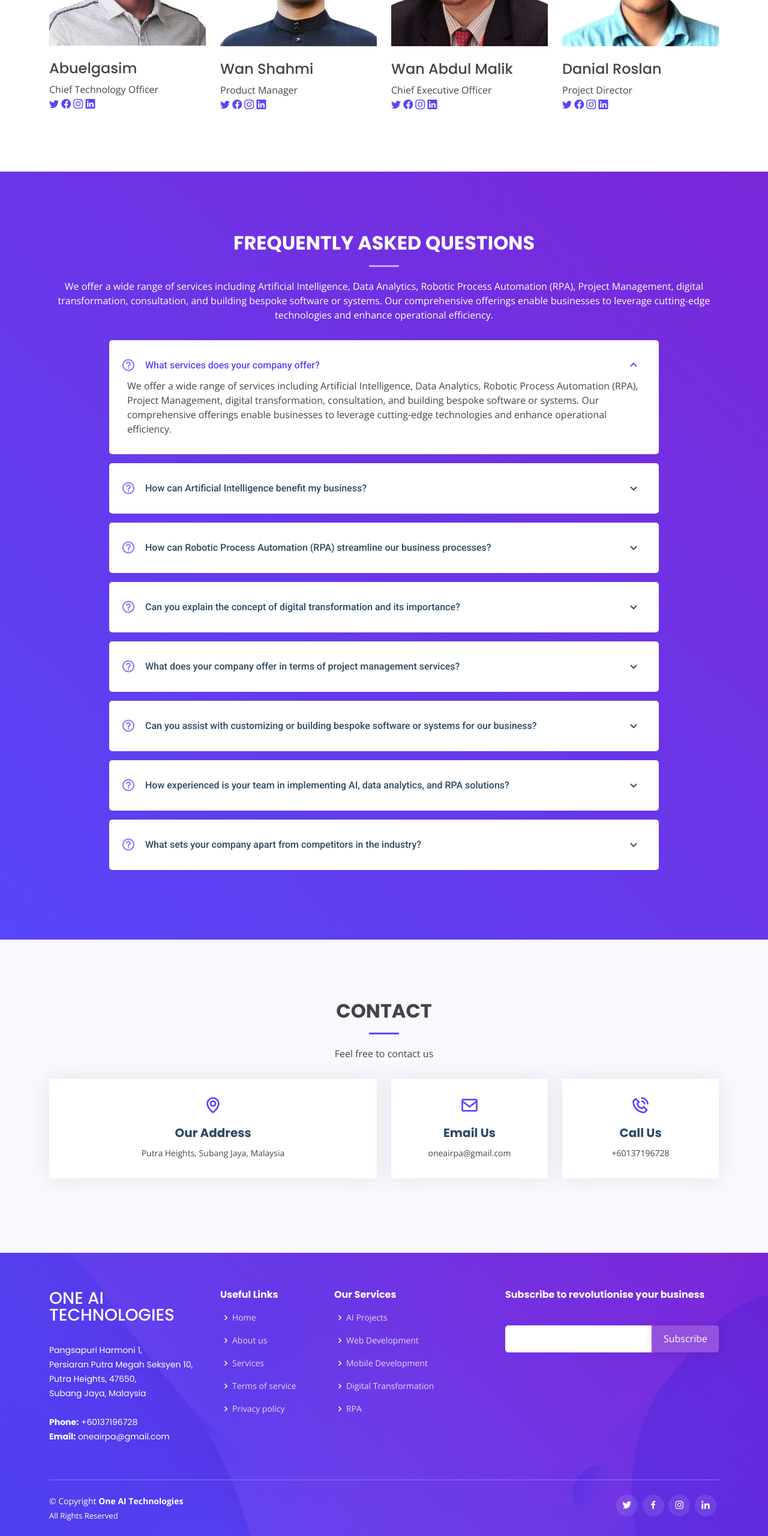
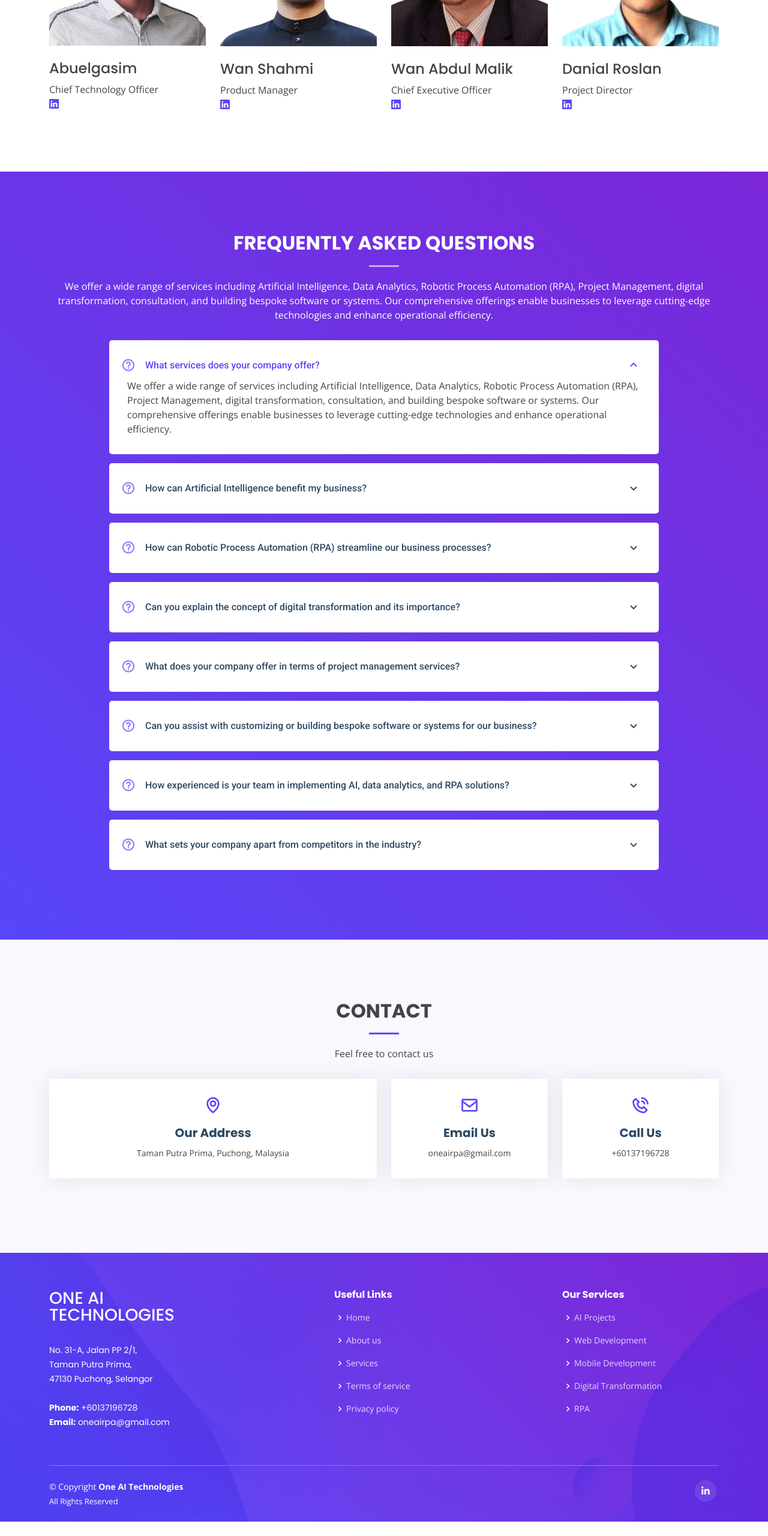
Before and after one commit to abuelgasimsaadeldin/oneaitechnologies, a plain HTML site: page index.html in a window 1280 px wide. Shown: the part 4095-6655 px from the top of the page at 60% size. After the commit the page ends 6631 px from the top, so only its background shows below. Drawn offline with nearby package versions, Linux system fonts and the light colour scheme.

Commit message:
Update social media on website

```diff
--- a/assets/css/style.css
+++ b/assets/css/style.css
@@ -1495,6 +1495,11 @@ section {
   background-size: cover;
 }
 
+.footer-top .container .row {
+  display: flex;
+  justify-content: space-between;
+}
+
 #footer .footer-top {
   padding: 60px 0 30px 0;
   position: relative;
--- a/index.html
+++ b/index.html
@@ -312,10 +312,10 @@
                   <h4>Abuelgasim</h4>
                   <span>Chief Technology Officer</span>
                   <div class="social">
-                    <a href=""><i class="bi bi-twitter"></i></a>
+                    <!-- <a href=""><i class="bi bi-twitter"></i></a>
                     <a href=""><i class="bi bi-facebook"></i></a>
-                    <a href=""><i class="bi bi-instagram"></i></a>
-                    <a href=""><i class="bi bi-linkedin"></i></a>
+                    <a href=""><i class="bi bi-instagram"></i></a> -->
+                    <a href="https://www.linkedin.com/in/abuelgasim/" target="_blank"><i class="bi bi-linkedin"></i></a>
                   </div>
                 </div>
               </div>
@@ -331,10 +331,10 @@
                   <h4>Wan Shahmi</h4>
                   <span>Product Manager</span>
                   <div class="social">
-                    <a href=""><i class="bi bi-twitter"></i></a>
+                    <!-- <a href=""><i class="bi bi-twitter"></i></a>
                     <a href=""><i class="bi bi-facebook"></i></a>
-                    <a href=""><i class="bi bi-instagram"></i></a>
-                    <a href=""><i class="bi bi-linkedin"></i></a>
+                    <a href=""><i class="bi bi-instagram"></i></a> -->
+                    <a href="https://www.linkedin.com/in/shahmimalik/" target="_blank"><i class="bi bi-linkedin"></i></a>
                   </div>
                 </div>
               </div>
@@ -350,10 +350,10 @@
                   <h4>Wan Abdul Malik</h4>
                   <span>Chief Executive Officer</span>
                   <div class="social">
-                    <a href=""><i class="bi bi-twitter"></i></a>
+                    <!-- <a href=""><i class="bi bi-twitter"></i></a>
                     <a href=""><i class="bi bi-facebook"></i></a>
-                    <a href=""><i class="bi bi-instagram"></i></a>
-                    <a href=""><i class="bi bi-linkedin"></i></a>
+                    <a href=""><i class="bi bi-instagram"></i></a> -->
+                    <a href="https://www.linkedin.com/in/ts-dr-wan-abd-malik-wan-mohamed-07a65366/" target="_blank"><i class="bi bi-linkedin"></i></a>
                   </div>
                 </div>
               </div>
@@ -369,10 +369,10 @@
                   <h4>Danial Roslan</h4>
                   <span>Project Director</span>
                   <div class="social">
-                    <a href=""><i class="bi bi-twitter"></i></a>
+                    <!-- <a href=""><i class="bi bi-twitter"></i></a>
                     <a href=""><i class="bi bi-facebook"></i></a>
-                    <a href=""><i class="bi bi-instagram"></i></a>
-                    <a href=""><i class="bi bi-linkedin"></i></a>
+                    <a href=""><i class="bi bi-instagram"></i></a> -->
+                    <a href="https://www.linkedin.com/in/danial-roslan-20a021133/" target="_blank"><i class="bi bi-linkedin"></i></a>
                   </div>
                 </div>
               </div>
@@ -731,7 +731,7 @@
             <div class="info-box mb-4">
               <i class="bx bx-map"></i>
               <h3>Our Address</h3>
-              <p>Putra Heights, Subang Jaya, Malaysia</p>
+              <p>Taman Putra Prima, Puchong, Malaysia</p>
             </div>
           </div>
 
@@ -801,10 +801,9 @@
           <div class="col-lg-3 col-md-6 footer-contact">
             <h3>One AI Technologies</h3>
             <p>
-              Pangsapuri Harmoni 1, <br>
-              Persiaran Putra Megah Seksyen 10,<br>
-              Putra Heights, 47650,<br>
-              Subang Jaya, Malaysia <br><br>
+              No. 31-A, Jalan PP 2/1, <br>
+              Taman Putra Prima, <br>
+              47130 Puchong, Selangor <br><br>
               <strong>Phone:</strong> +60137196728<br>
               <strong>Email:</strong> oneairpa@gmail.com<br>
             </p>
@@ -832,14 +831,6 @@
             </ul>
           </div>
 
-          <div class="col-lg-4 col-md-6 footer-newsletter">
-            <h4>Subscribe to revolutionise your business</h4>
-            <!-- <p>Tamen quem nulla quae legam multos aute sint culpa legam noster magna</p> -->
-            <form action="" method="post">
-              <input type="email" name="email"><input type="submit" value="Subscribe">
-            </form>
-          </div>
-
         </div>
       </div>
     </div>
@@ -860,11 +851,11 @@
           </div>
         </div>
         <div class="social-links text-center text-md-right pt-3 pt-md-0">
-          <a href="#" class="twitter"><i class="bx bxl-twitter"></i></a>
-          <a href="https://www.facebook.com/profile.php?id=100094699481975" class="facebook" target="_blank"><i class="bx bxl-facebook"></i></a>
-          <a href="https://www.instagram.com/oneaitechnologies/?igshid=NGExMmI2YTkyZg%3D%3D" class="instagram" target="_blank"><i class="bx bxl-instagram"></i></a>
+          <!-- <a href="#" class="twitter"><i class="bx bxl-twitter"></i></a> -->
+          <!-- <a href="https://www.facebook.com/profile.php?id=100094699481975" class="facebook" target="_blank"><i class="bx bxl-facebook"></i></a> -->
+          <!-- <a href="https://www.instagram.com/oneaitechnologies/?igshid=NGExMmI2YTkyZg%3D%3D" class="instagram" target="_blank"><i class="bx bxl-instagram"></i></a> -->
           <!-- <a href="#" class="google-plus"><i class="bx bxl-skype"></i></a> -->
-          <a href="https://www.linkedin.com/company/one-ai-technologies/about/ " class="linkedin" target="_blank"><i class="bx bxl-linkedin"></i></a>
+          <a href="https://www.linkedin.com/company/one-ai-technologies/about/?viewAsMember=true" class="linkedin" target="_blank"><i class="bx bxl-linkedin"></i></a>
         </div>
       </div>
 
```
